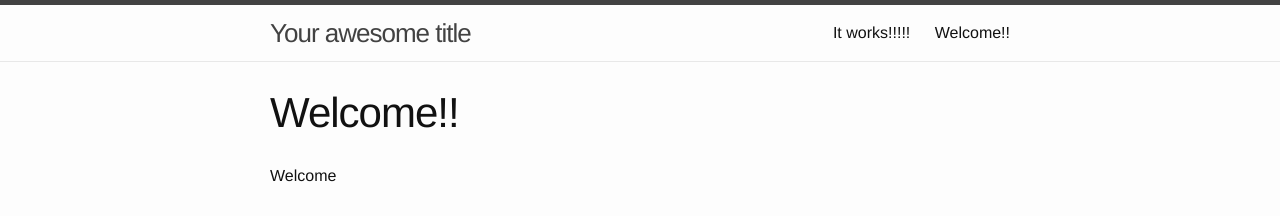
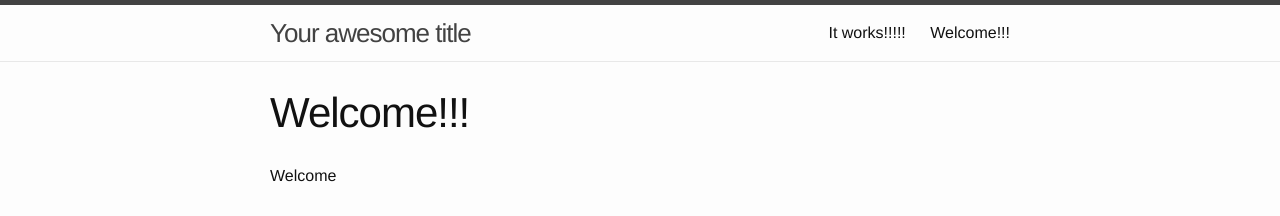
Before and after one commit to masonforest/windows98, a Jekyll site: the page built from index.md, in a window 1280 px wide. Shown: the top 216 px of the page. Built offline with Jekyll 4.4.1, drawn with Linux system fonts in a browser that asks for light colours; nearby versions of some CDN libraries.

Commit message:
Windows 98 - Update

```diff
--- a/index.md
+++ b/index.md
@@ -1,5 +1,5 @@
 ---
 layout: page
-title: 'Welcome!!'
+title: 'Welcome!!!'
 ---
 Welcome
```
